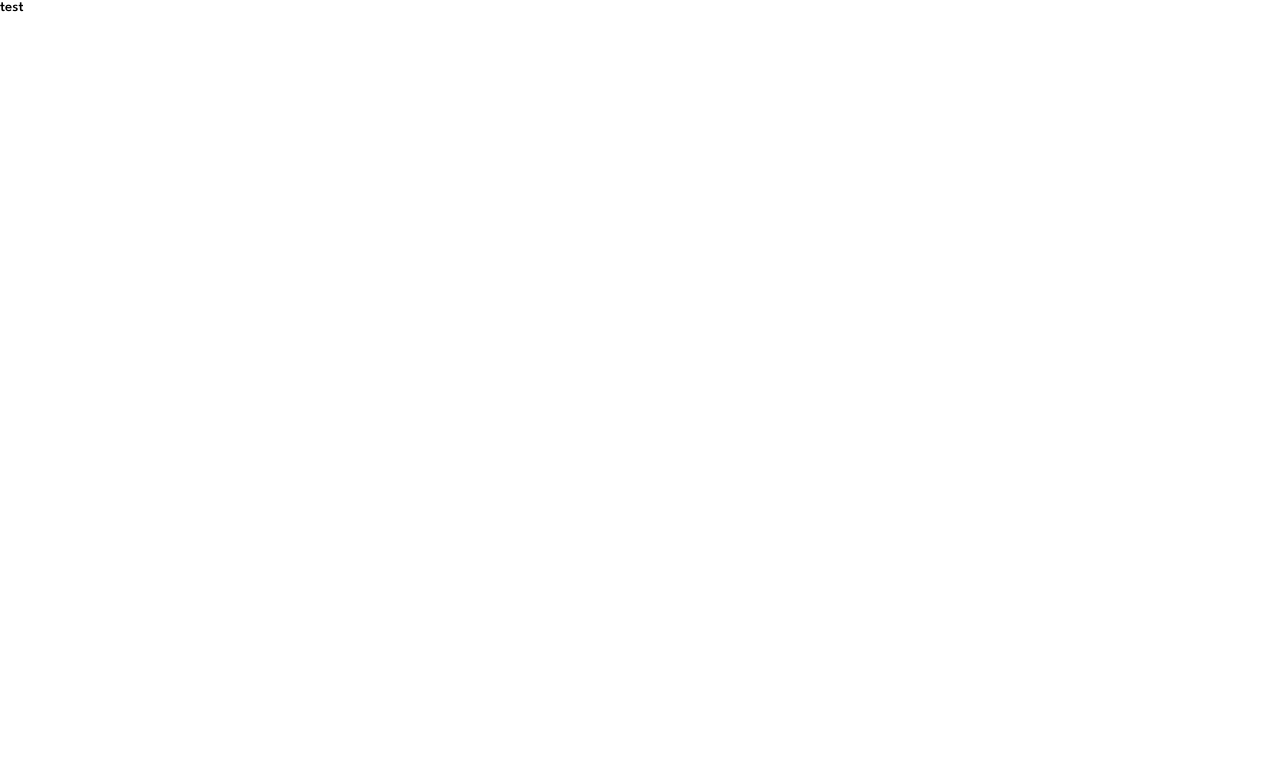
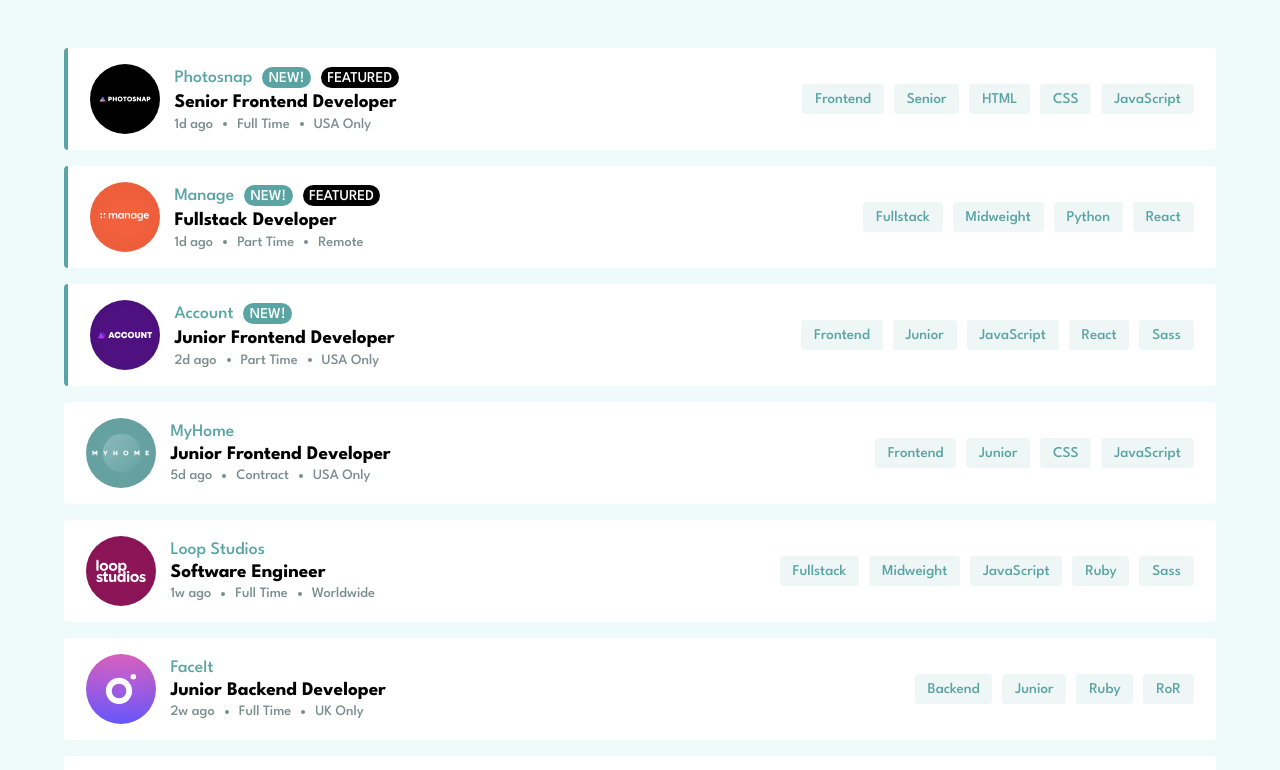
Before and after one commit to Sushil607/react-static-job-listings, a React (Vite) app: page / in a window 1280 px wide. Shown: the top 770 px of the page. Built offline with nearby package versions, Linux system fonts and the light colour scheme.

Commit message:
created JobListing and Tag components

```diff
--- a/src/App.jsx
+++ b/src/App.jsx
@@ -1,6 +1,33 @@
+import {useState,useEffect} from "react"
+
+// Importing Data
+import JobListingsData from "./data/data.json"
+
+// Importing Components
+import JobListing from "./components/JobListing"
+
 function App() {
+  const [isLoading,setIsLoading] = useState(false)
+  const [jobListings,setJobListings] = useState([])
+
+  useEffect(()=> {
+    setIsLoading(true)
+    setTimeout(()=> {
+      setJobListings(JobListingsData)
+      setIsLoading(false)
+    },1000)
+  },[])
+
   return (
-    <>test</>
+    <>
+      <main>
+        <div className="job-listings-container">
+          {isLoading ? <div>Loading...</div> : (
+            jobListings.map((jobListing) => <JobListing key={jobListing.id} jobListing={jobListing}/>)
+          )}
+        </div>
+      </main>
+    </>
   )
 }
 
--- /dev/null
+++ b/src/components/JobListing.jsx
@@ -0,0 +1,37 @@
+import React from 'react'
+
+import Tag from './Tag'
+
+const JobListing = (props) => {
+const jobListing = props.jobListing
+
+// accumulating filtering properties
+const tags = [jobListing.role,jobListing.level,...jobListing.languages,...jobListing.tools]
+  return (
+    <div className={`joblisting ${jobListing.new && `new-border`}`}>
+        <div className="joblisting-info">
+            <img className='joblisting-logo' src={jobListing.logo} alt={jobListing.company} />
+            <div className='joblisting-details'>
+                <div className='joblisting-badges'>
+                    <div className="joblisting-company">{jobListing.company}</div>
+                    {jobListing.new && <div className="new-badge">new!</div>}
+                    {jobListing.featured && <div className="featured-badge">featured</div>}
+                </div>
+                <div className='joblisting-position'>{jobListing.position}</div>
+                <div className='joblisting-extra'>
+                    <div className='joblisting-posted-at'>{jobListing.postedAt}</div>
+                    <div className="circle"></div>
+                    <div className="joblisting-contract">{jobListing.contract}</div>
+                    <div className="circle"></div>
+                    <div className="joblisting-location">{jobListing.location}</div>
+                </div>
+            </div>
+        </div>
+        <div className="job-listing-tags-container">
+            {tags.map((tag,index) => <Tag key={index} tag={tag}/>)}
+        </div>
+    </div>
+  )
+}
+
+export default JobListing
--- /dev/null
+++ b/src/components/Tag.jsx
@@ -0,0 +1,9 @@
+import React from 'react'
+
+const Tag = ({tag}) => {
+  return (
+    <div className='tag'>{tag}</div>
+  )
+}
+
+export default Tag
--- a/src/index.css
+++ b/src/index.css
@@ -23,6 +23,7 @@
 }
 
 body{
+    background-color: var(--light-grayish-cyan-background);
     font-size: 15px;
     font-family: 'League Spartan', sans-serif;
 }
@@ -32,6 +33,10 @@ button{
     border: none;
 }
 
+main{
+    padding: 2rem 4rem;
+}
+
 /**
 * ! Typography
 **/
@@ -39,3 +44,110 @@ button{
 /**
 * ! Components
 **/
+
+/**
+* ! JobListing Component
+**/
+
+.joblisting{
+    border-radius: 4px;
+    margin: 1rem 0;
+    background-color: white;
+    padding: 1rem 1.4rem;
+    display: flex;
+    justify-content: space-between;
+    align-items: center;
+}
+
+.new-border{
+    border-left: 4px solid var(--desaturated-dark-cyan);
+}
+
+.joblisting-info{
+    display: flex;
+    gap: 14px;
+    justify-content: flex-start;
+    align-items: center;
+}
+
+.joblisting-logo{
+    width: 70px;
+    height: auto;
+}
+
+.joblisting-badges{
+    display: flex;
+    gap: 10px;
+    align-items: center;
+}
+
+.joblisting-company{
+    font-size: 1.1rem;
+    color: var(--desaturated-dark-cyan);
+}
+.new-badge{
+    border-radius: 500px;
+    padding: 0.2rem 0.4rem;
+    text-transform: uppercase;
+    background-color: var(--desaturated-dark-cyan);
+    color: white;
+}
+
+.featured-badge{
+    border-radius: 500px;
+    padding: 0.2rem 0.4rem;
+    text-transform: uppercase;
+    background-color: black;
+    color: white;
+}
+
+.joblisting-position{
+    cursor: pointer;
+    margin: 0.4rem 0;
+    color: black;
+    font-size: 1.2rem;
+    font-weight: 700;
+}
+
+.joblisting-position:hover{
+    color: var(--desaturated-dark-cyan);
+}
+
+.joblisting-extra{
+    font-size: 0.9rem;
+    color: var(--dark-grayish-cyan);
+    display: flex;
+    gap: 10px;
+    justify-content: flex-start;
+    align-items: center;
+}
+
+.circle{
+    width: 4px;
+    height: 4px;
+    border-radius: 50%;
+    background-color: var(--dark-grayish-cyan);
+}
+
+.job-listing-tags-container{
+    display: flex;
+    gap: 10px;
+    justify-content: flex-end;
+}
+
+/**
+* ! Tag Component
+**/
+
+.tag{
+    border-radius: 4px;
+    cursor: pointer;
+    padding: 0.5rem 0.8rem;
+    background-color: var(--light-grayish-cyan-filter-tablets);
+    color: var(--desaturated-dark-cyan);
+}
+
+.tag:hover{
+    background-color: var(--desaturated-dark-cyan);
+    color: white;
+}
```
